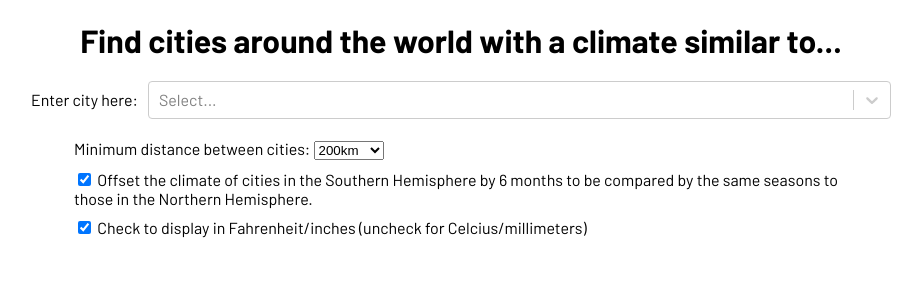
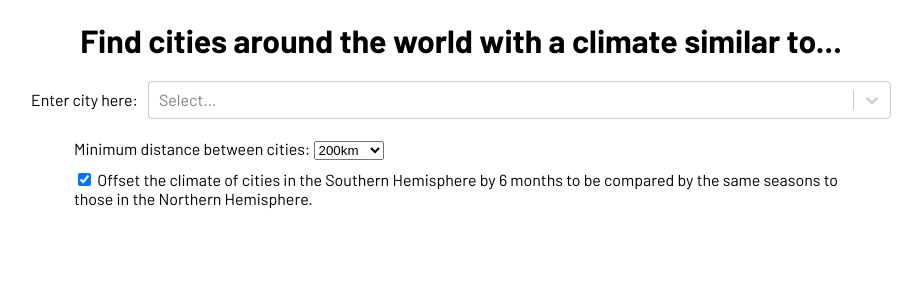
Before and after one commit to ihammerstrom/city_similar_weather_finder, a React (Create React App) app in the folder frontend/: page / in a window 1280 px wide. Shown: the top 300 px of the page, without its empty margins (179-1101 px from the left). Built offline with nearby package versions, Linux system fonts and the light colour scheme.

Commit message:
moved metric checkbox

```diff
--- a/frontend/src/App.tsx
+++ b/frontend/src/App.tsx
@@ -94,13 +94,24 @@ function App() {
     <>
       {similarCities?.length > 0 &&
         <>
-          <h2 style={{textAlign: 'center'}}>
+          <h2 style={{textAlign: 'center', marginTop: '30px'}}>
             Top {similarCities.length} similar cities to {selectedCity?.label}
           </h2>
+
+          <div style={{textAlign: 'center', fontSize: '16px', color: 'grey', marginTop:'40px', marginBottom:'10px' }}>
+          <label>
+            <input
+              type="checkbox"
+              checked={displayFahrenheit}
+              onChange={(e) => setDisplayFahrenheit(e.target.checked)}
+            />
+            {" Check to display in Fahrenheit/inches (uncheck for Celcius/millimeters)"}
+          </label>
+          </div>
           <CityWeatherGraph data={similarCities.find(city => city.geoname_id == mapCityName?.value)!} backgroundData={similarCities[0]} shifting={weatherOptions.SHIFTED} displayFahrenheit={displayFahrenheit}/>
           <h3 style={{textAlign: 'center', margin: '10px', marginLeft: "5%", marginRight: "5%"}}>Click a city below to compare it above with the reference city:</h3>
+
           <div style={{textAlign: 'center', fontSize: '16px', color: 'grey', marginTop:'10px', marginBottom:'16px' }}> Cities are ranked by similarity from 1 to {similarCities.length} </div>
-
           <MapView key={key} locations={similarCities} onCityClick={handleMapCityClick} />
         </>
       }
@@ -113,8 +124,6 @@ function App() {
                 weatherVars={weatherOptions}
                 setWeatherVars={setWeatherOptions}
                 cityName={selectedCity}
-                displayFahrenheit={displayFahrenheit}
-                setDisplayFahrenheit={setDisplayFahrenheit}
               />
             </div>
           </div>
--- a/frontend/src/WeightingForm.tsx
+++ b/frontend/src/WeightingForm.tsx
@@ -11,11 +11,9 @@ interface WeightingFormProps {
   weatherVars: WeatherVariables;
   setWeatherVars: (updatedVars: WeatherVariables) => void;
   cityName: IOption | undefined;
-  displayFahrenheit: boolean;
-  setDisplayFahrenheit: (value: boolean) => void;
 }
 
-const WeightingForm: React.FC<WeightingFormProps> = ({ weatherVars, setWeatherVars, cityName, displayFahrenheit, setDisplayFahrenheit}) => {
+const WeightingForm: React.FC<WeightingFormProps> = ({ weatherVars, setWeatherVars, cityName}) => {
   const handleChange = (e: React.ChangeEvent<HTMLInputElement | HTMLSelectElement>) => {
     const { name, value, type } = e.target;
     const newValue = type === 'checkbox' ? (e.target as HTMLInputElement).checked : parseInt(value);
@@ -59,17 +57,6 @@ const WeightingForm: React.FC<WeightingFormProps> = ({ weatherVars, setWeatherVa
             {weatherLabels['SHIFTED'] || 'Shift Seasons for Southern Hemisphere'}
           </label>
         </div>
-        <div style={{ gridColumn: '1 / -1' }}> {/* This will extend the checkbox across the full width of the form */}
-          <label>
-
-            <input
-              type="checkbox"
-              checked={displayFahrenheit}
-              onChange={(e) => setDisplayFahrenheit(e.target.checked)}
-            />
-            {" Check to display in Fahrenheit/inches (uncheck for Celcius/millimeters)"}
-          </label>
-        </div>
       </form>
     </>
   );
```
